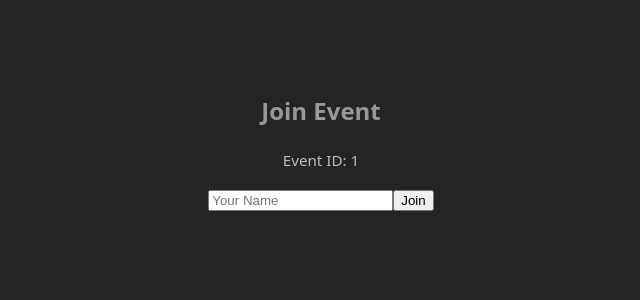
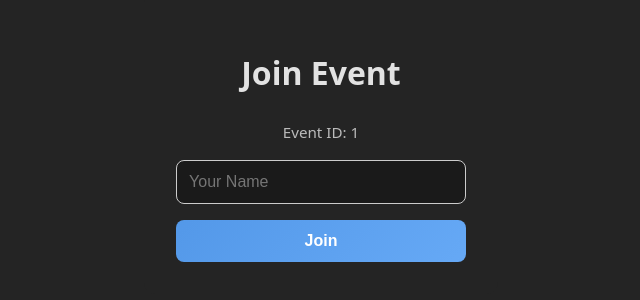
Before and after one commit to notBruno3/Hackathon, a Vue app in the folder client/: page /join/1 in a window 1280 px wide. Shown: the part 258-558 px from the top of the page, without its empty margins (319-959 px from the left). Built offline with nearby package versions, Linux system fonts and the light colour scheme.

Commit message:
Enhanced join screen

```diff
--- a/client/src/views/JoinEvent.vue
+++ b/client/src/views/JoinEvent.vue
@@ -29,7 +29,7 @@
           const response = await fetch(`http://localhost:8000/event/${this.eventId}/join`, {
             method: 'POST',
             headers: { 'Content-Type': 'application/json' },
-            body: JSON.stringify({ name: this.userName, id: this.globalUid})
+            body: JSON.stringify({ name: this.userName, id: this.globalUid })
           });
 
           if (!response.ok) {
@@ -46,11 +46,224 @@
   }
   </script>
 
-
   <style scoped>
+  /* Include only additional class not already in the large CSS */
   .event-id-text {
-    color: #bbb;
+    color: #bbbbbb;
     margin-bottom: 1rem;
     font-size: 0.95rem;
   }
+
+  /* Insert the full CSS you provided above here (or import it in the parent component) */
+
+  .event-status-dot {
+    width: 12px;
+    height: 12px;
+    border-radius: 50%;
+    margin-top: 4px;
+    margin-left: auto;
+    margin-right: 0;
+    background-color: gray;
+    box-shadow: 0 0 4px rgba(0, 0, 0, 0.2);
+  }
+
+  .event-status-dot.active {
+    background-color: #22c55e;
+  }
+
+  .event-status-dot.inactive {
+    background-color: #ef4444;
+  }
+
+  .event-name {
+    font-size: 1.1rem;
+    font-weight: 700;
+    color: #ffffff;
+  }
+
+  .event-id {
+    font-size: 0.8rem;
+    color: #bbbbbb;
+  }
+
+  .event-list {
+    margin-top: 2rem;
+    text-align: left;
+    max-height: 400px;
+    overflow-y: auto;
+    padding-right: 0.5rem;
+  }
+
+  .event-list::-webkit-scrollbar {
+    width: 6px;
+  }
+
+  .event-list::-webkit-scrollbar-thumb {
+    background-color: #444;
+    border-radius: 4px;
+  }
+
+  .event-list h3 {
+    margin-bottom: 0.75rem;
+    color: #ffffff;
+    font-size: 1.25rem;
+    border-bottom: 1px solid #444;
+    padding-bottom: 0.5rem;
+  }
+
+  .event-list ul {
+    list-style: none;
+    padding: 0;
+    margin: 0;
+  }
+
+  .event-list li {
+    display: flex;
+    align-items: center;
+    gap: 1rem;
+    padding: 0.75rem 1rem;
+    border-radius: 8px;
+    background-color: #1a1a1a;
+    color: #e2e2e2;
+    cursor: pointer;
+    margin-bottom: 0.75rem;
+    transition: background-color 0.3s, transform 0.2s;
+    border-left: 6px solid transparent;
+  }
+
+  .event-list li:hover {
+    background-color: #2c2c2c;
+    transform: scale(1.01);
+    border-left: 6px solid;
+    border-image: linear-gradient(
+      180deg,
+      #0B9344,
+      #66BB46,
+      #A5CD39,
+      #33C1B1,
+      #1E90F0,
+      #0071BC,
+      #A73439,
+      #EF3E3E,
+      #F7941E,
+      #FFD200
+    ) 1;
+  }
+
+  .create-event-wrapper {
+    background-color: #242424;
+    min-height: 100%;
+    display: flex;
+    justify-content: center;
+    align-items: center;
+  }
+
+  .create-event-card {
+    background-color: #242424;
+    padding: 2rem;
+    border-radius: 12px;
+    text-align: center;
+    width: 90%;
+    max-width: 400px;
+  }
+
+  h2 {
+    margin-bottom: 1.5rem;
+    color: #e2e2e2;
+    font-size: 2rem; /* increased from default */
+    }
+
+  input {
+    position: relative;
+    padding: 0.75rem;
+    font-size: 1rem;
+    width: 100%;
+    margin-bottom: 1rem;
+    border: 1px solid #ccc;
+    border-radius: 8px;
+    box-sizing: border-box;
+    background-color: #1a1a1a;
+    color: white;
+    animation: bunqInputBorder 8s ease-in-out infinite;
+    z-index: 1;
+  }
+
+  input:focus {
+    outline: none;
+    border-color: transparent;
+    background-image:
+      linear-gradient(#1a1a1a, #1a1a1a),
+      linear-gradient(
+        90deg,
+        #0B9344,
+        #66BB46,
+        #A5CD39,
+        #33C1B1,
+        #1E90F0,
+        #0071BC,
+        #A73439,
+        #EF3E3E,
+        #F7941E,
+        #FFD200
+      );
+    background-origin: border-box;
+    background-clip: padding-box, border-box;
+    animation: bunqInputBorder 3s linear infinite;
+    background-size: 300% 300%;
+  }
+
+  @keyframes bunqInputBorder {
+    0% {
+      background-position: 0% 50%;
+    }
+    50% {
+      background-position: 100% 50%;
+    }
+    100% {
+      background-position: 0% 50%;
+    }
+  }
+
+  button {
+    width: 100%;
+    padding: 0.75rem;
+    font-size: 1rem;
+    font-weight: 600;
+    border: none;
+    border-radius: 8px;
+    color: white;
+    background: linear-gradient(135deg, #4a90e2, #6fb1fc);
+    cursor: pointer;
+    transition: background 0.6s ease, transform 0.3s ease;
+    background-size: 200% 200%;
+    background-position: center;
+  }
+
+  button:hover {
+    background: linear-gradient(
+      90deg,
+      #0B9344 0%,
+      #66BB46 10%,
+      #A5CD39 20%,
+      #33C1B1 30%,
+      #1E90F0 40%,
+      #0071BC 50%,
+      #A73439 60%,
+      #EF3E3E 70%,
+      #F7941E 80%,
+      #FFD200 90%
+    );
+    background-size: 200% 200%;
+    animation: bunqPulse 2s ease-out forwards;
+    transform: scale(1.02);
+  }
+
+  @keyframes bunqPulse {
+    0% {
+      background-position: left;
+    }
+    100% {
+      background-position: right;
+    }
+  }
   </style>
```
